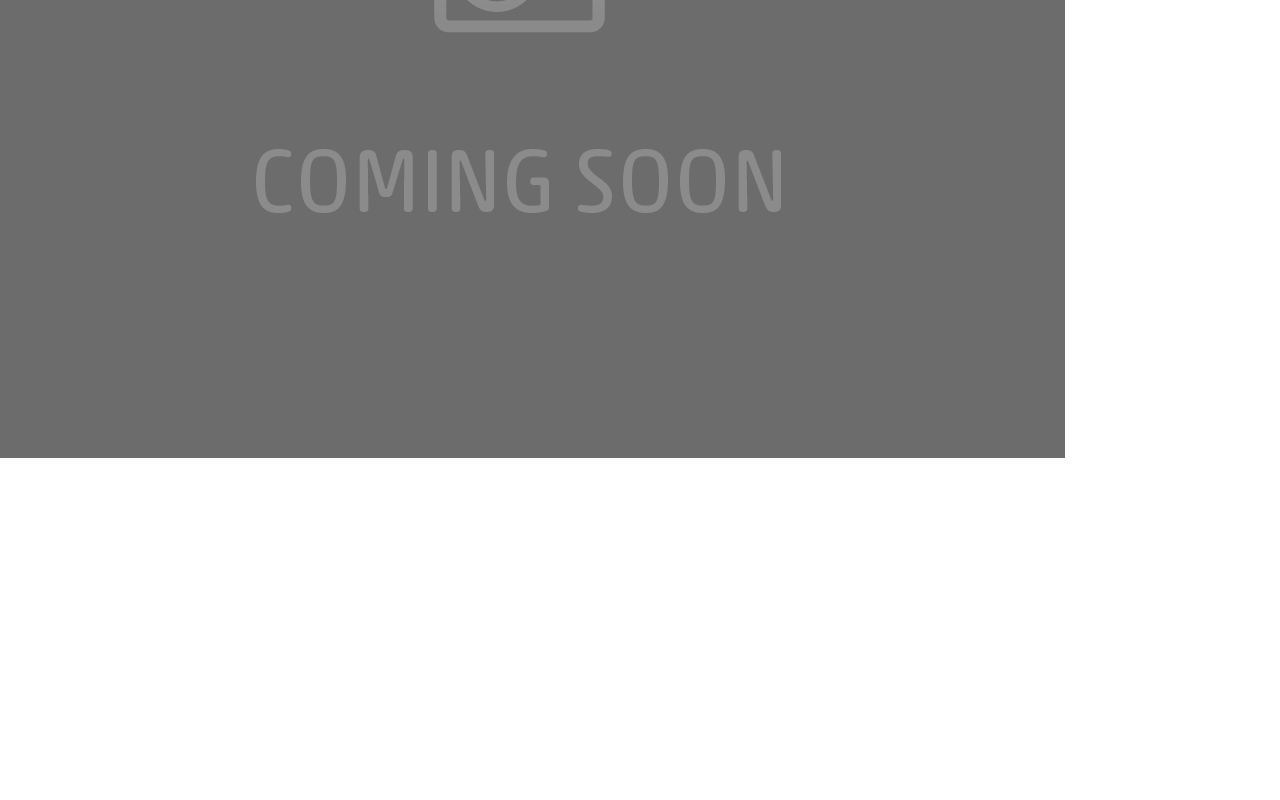
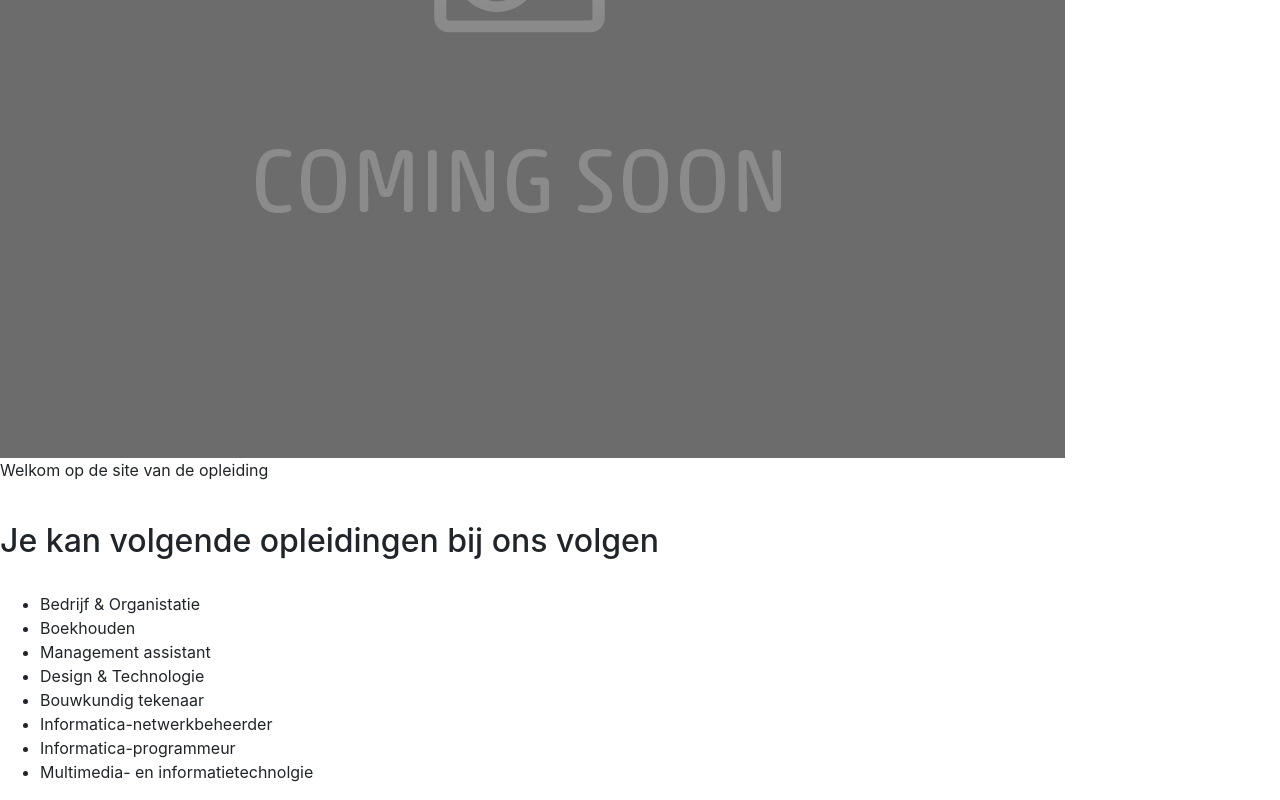
Before and after one commit to arnedewitte/oefening-hbo, a plain HTML site: page index.html in a window 1280 px wide. Shown: the part 398-1198 px from the top of the page. Before the commit the page ends 856 px from the top, so only its background shows below. Drawn offline with nearby package versions, Linux system fonts and the light colour scheme.

Commit message:
opleidingen

```diff
--- a/index.html
+++ b/index.html
@@ -12,6 +12,20 @@
   <body>
 <h1>Opleiding voor HBO5</h1>
 <img src="Bronbestanden/placeholder1.png" alt="">
+  </br>
+  <p>Welkom op de site van de opleiding</p>
+</br>
+<h2>Je kan volgende opleidingen bij ons volgen</h2>
+</br>
+<ul>
+    <li>Bedrijf & Organistatie</li>
+        <li>Boekhouden</li>
+        <li>Management assistant</li>
+    <li>Design & Technologie</li>
+        <li>Bouwkundig tekenaar</li>
+        <li>Informatica-netwerkbeheerder</li>
+        <li>Informatica-programmeur</li>
+        <li>Multimedia- en informatietechnolgie</li>
 
     <!-- Optional JavaScript -->
     <!-- jQuery first, then Popper.js, then Bootstrap JS -->
```
